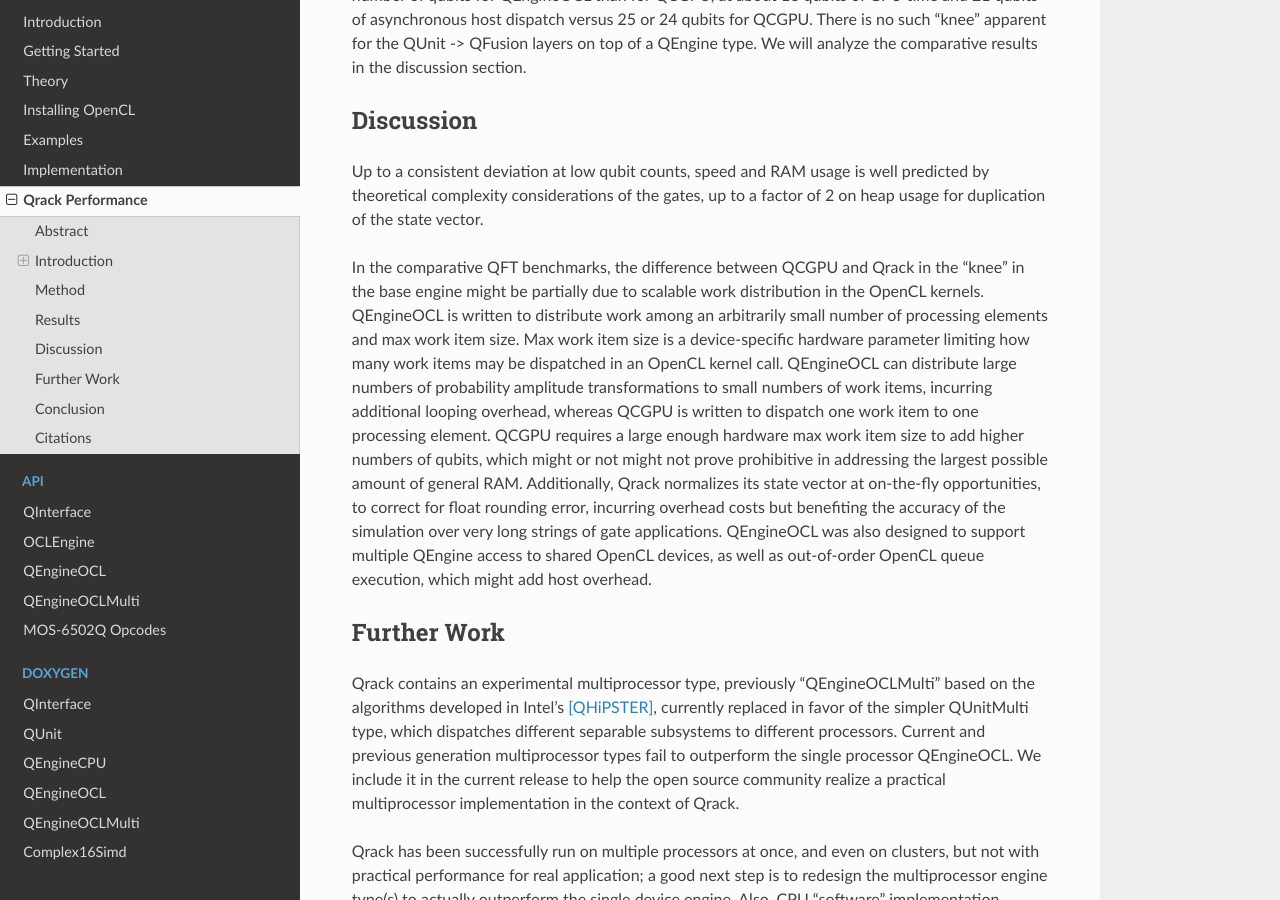
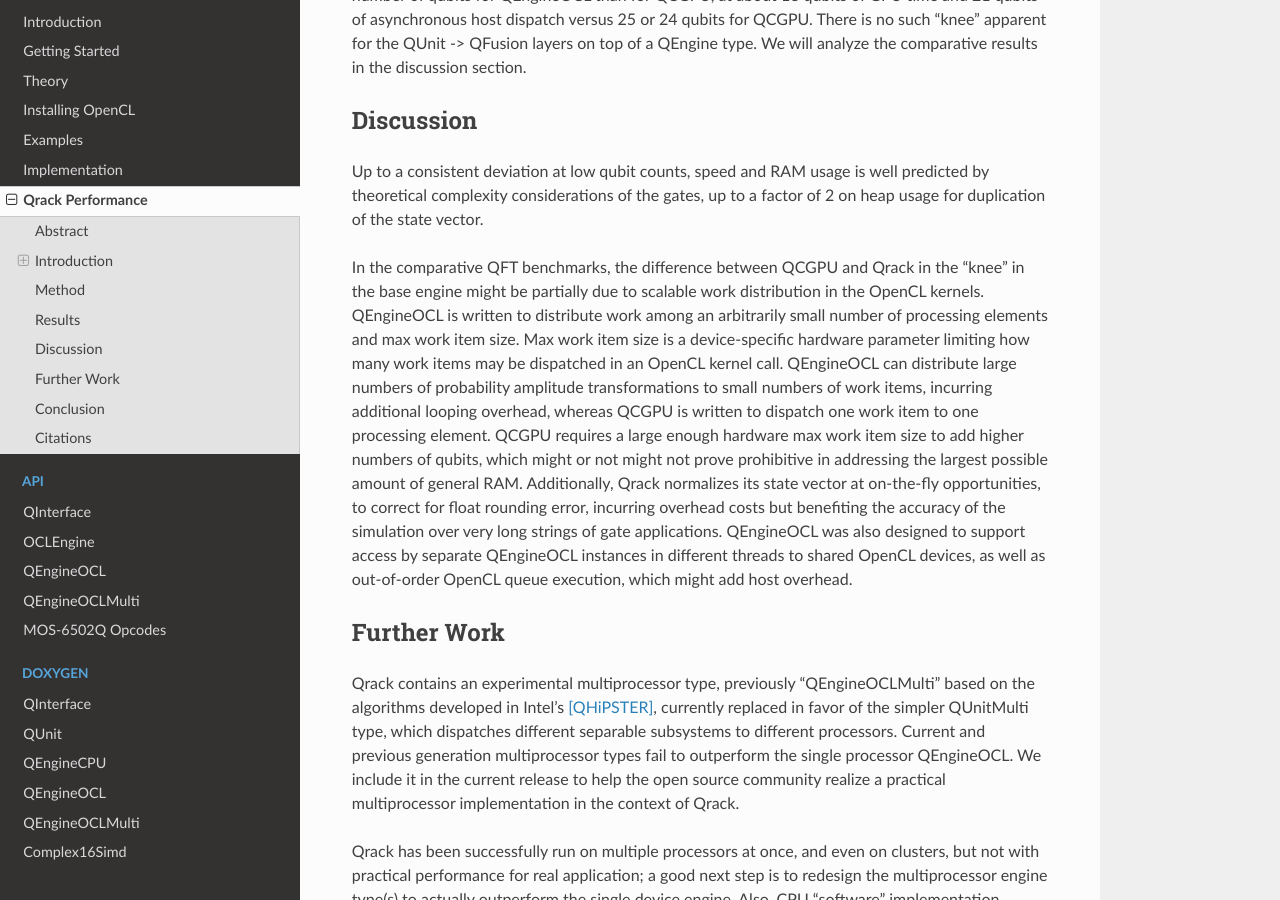
Before and after one commit to vm6502q/qrack.github.io, a Sphinx documentation site: the page built from docs/performance.rst, in a window 1280 px wide and 900 px high, scrolled down 7157 px. Built offline with Sphinx 7.4.7 and the Read the Docs theme 2.0.0, drawn with Linux system fonts in a browser that asks for light colours.

Commit message:
Clarifying shared OpenCL device safety

```diff
--- a/docs/performance.rst
+++ b/docs/performance.rst
@@ -125,7 +125,7 @@ Discussion
 
 Up to a consistent deviation at low qubit counts, speed and RAM usage is well predicted by theoretical complexity considerations of the gates, up to a factor of 2 on heap usage for duplication of the state vector.
 
-In the comparative QFT benchmarks, the difference between QCGPU and Qrack in the "knee" in the base engine might be partially due to scalable work distribution in the OpenCL kernels. QEngineOCL is written to distribute work among an arbitrarily small number of processing elements and max work item size. Max work item size is a device-specific hardware parameter limiting how many work items may be dispatched in an OpenCL kernel call. QEngineOCL can distribute large numbers of probability amplitude transformations to small numbers of work items, incurring additional looping overhead, whereas QCGPU is written to dispatch one work item to one processing element. QCGPU requires a large enough hardware max work item size to add higher numbers of qubits, which might or not might not prove prohibitive in addressing the largest possible amount of general RAM. Additionally, Qrack normalizes its state vector at on-the-fly opportunities, to correct for float rounding error, incurring overhead costs but benefiting the accuracy of the simulation over very long strings of gate applications. QEngineOCL was also designed to support multiple QEngine access to shared OpenCL devices, as well as out-of-order OpenCL queue execution, which might add host overhead.
+In the comparative QFT benchmarks, the difference between QCGPU and Qrack in the "knee" in the base engine might be partially due to scalable work distribution in the OpenCL kernels. QEngineOCL is written to distribute work among an arbitrarily small number of processing elements and max work item size. Max work item size is a device-specific hardware parameter limiting how many work items may be dispatched in an OpenCL kernel call. QEngineOCL can distribute large numbers of probability amplitude transformations to small numbers of work items, incurring additional looping overhead, whereas QCGPU is written to dispatch one work item to one processing element. QCGPU requires a large enough hardware max work item size to add higher numbers of qubits, which might or not might not prove prohibitive in addressing the largest possible amount of general RAM. Additionally, Qrack normalizes its state vector at on-the-fly opportunities, to correct for float rounding error, incurring overhead costs but benefiting the accuracy of the simulation over very long strings of gate applications. QEngineOCL was also designed to support access by separate QEngineOCL instances in different threads to shared OpenCL devices, as well as out-of-order OpenCL queue execution, which might add host overhead.
 
 Further Work
 ************
```
